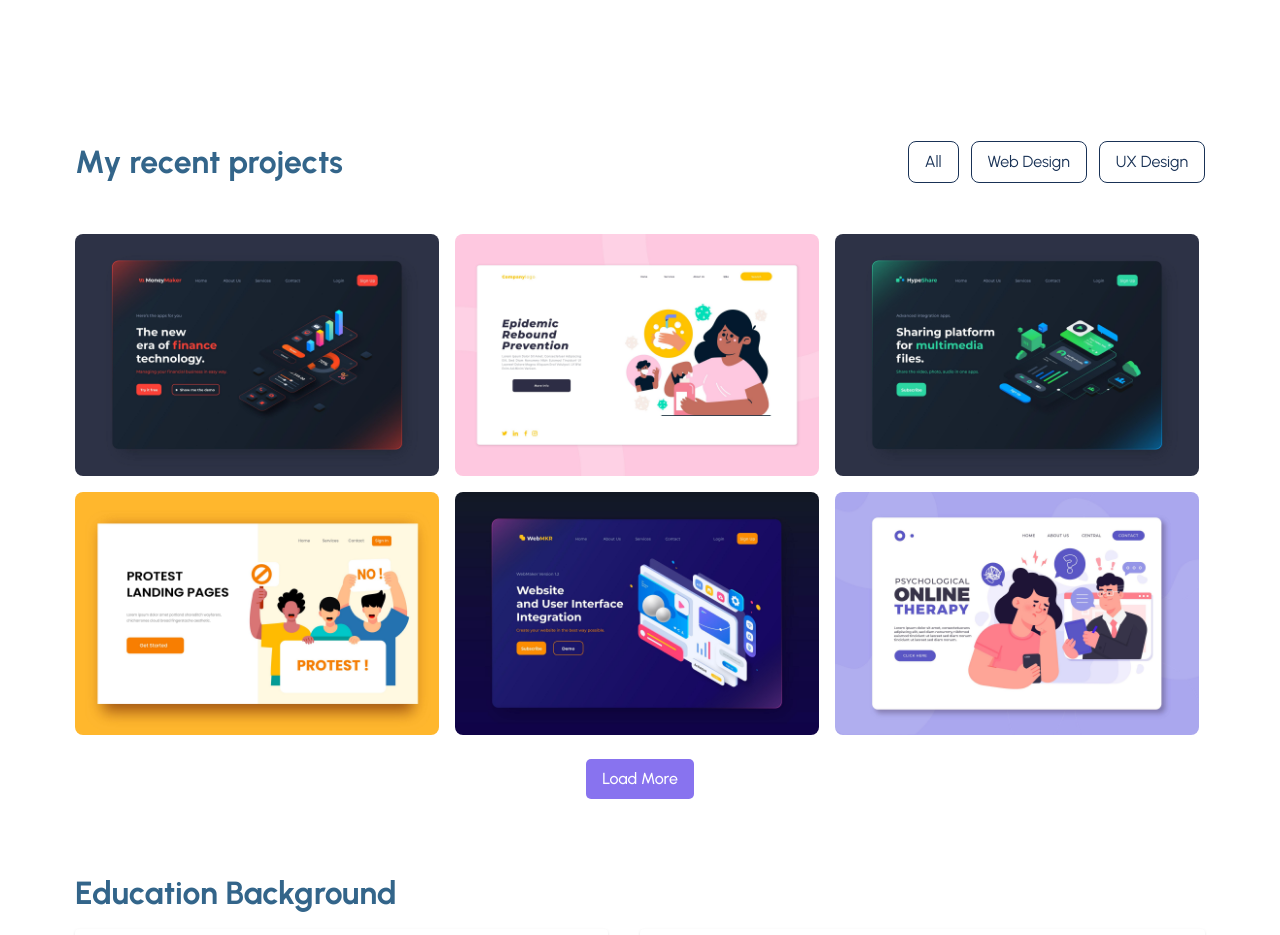
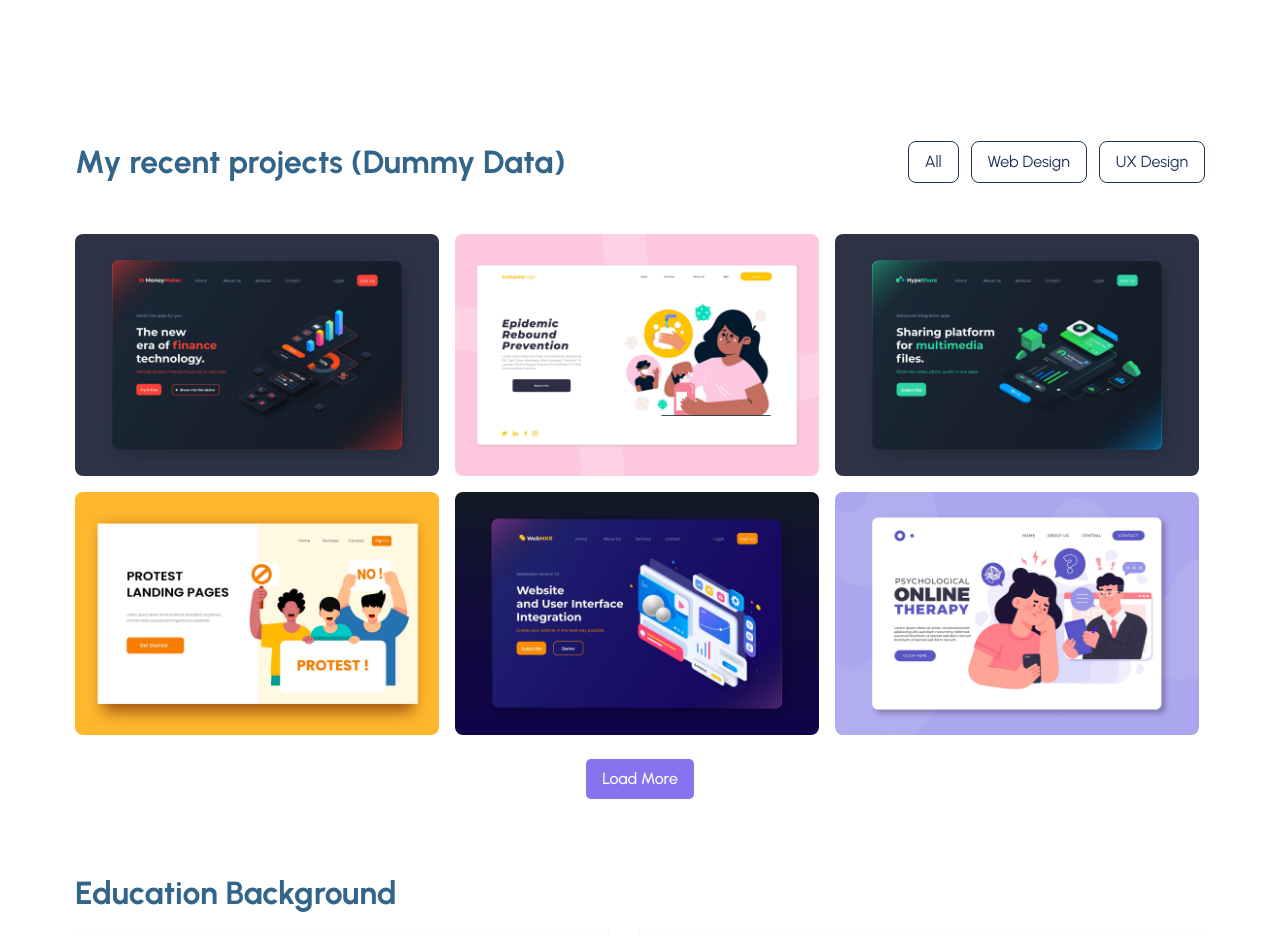
Before and after one commit to VictorMugisha/my-portfolio, a React (Create React App) app: page / in a window 1280 px wide. Shown: the part 1900-2835 px from the top of the page. Built offline with nearby package versions, Linux system fonts and the light colour scheme.

Commit message:
Updated Portfolio section

```diff
--- a/src/components/UI/Portfolio.jsx
+++ b/src/components/UI/Portfolio.jsx
@@ -42,7 +42,7 @@ const Portfolio = () => {
         <div className="flex items-center justify-between flex-wrap">
           <div className="mb-7 sm:mb-0">
             <h3 className="text-headingColor font-[700] text-[2rem]">
-              My recent projects
+              My recent projects (Dummy Data)
             </h3>
           </div>
 
```
